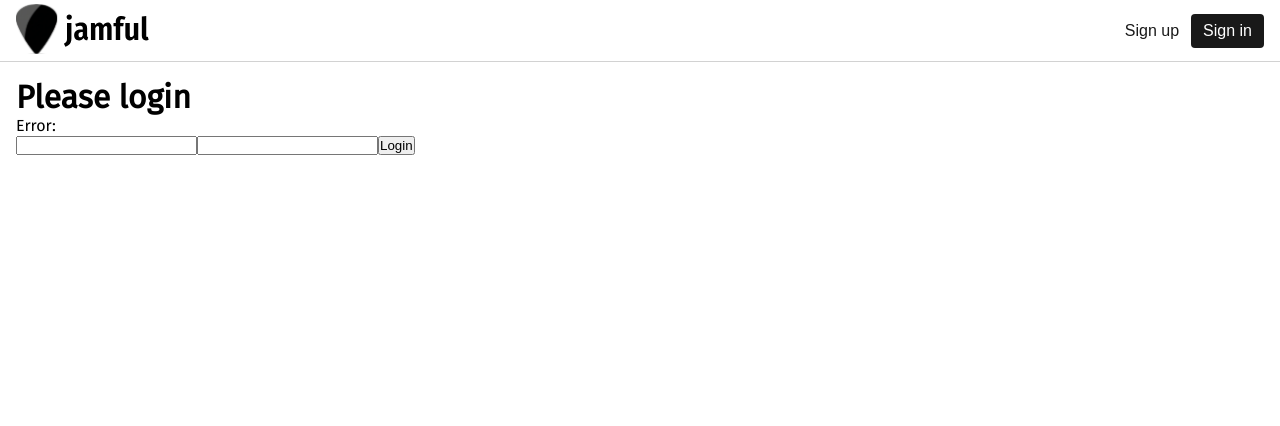
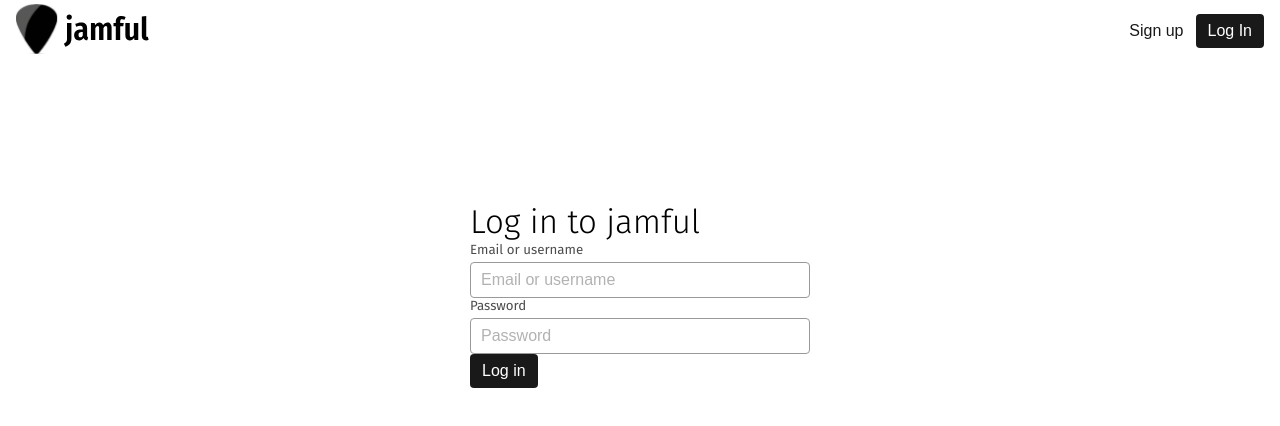
Before and after one commit to alexpogosyan/jamful, a Next.js app in the folder apps/play/: page /auth/login in a window 1280 px wide. Shown: the top 426 px of the page. Built offline with nearby package versions, Linux system fonts and the light colour scheme; no server answers.

Commit message:
Login page works

```diff
--- /dev/null
+++ b/apps/play/src/app/auth/login/page.module.css
@@ -0,0 +1,8 @@
+.mainWrapper {
+    width: 340px;
+    margin: 140px auto 0 auto;
+}
+
+.error {
+    color: #d23a3a;
+}
--- a/apps/play/src/app/auth/login/page.tsx
+++ b/apps/play/src/app/auth/login/page.tsx
@@ -4,6 +4,10 @@
 import { useRouter } from "next/navigation";
 import { login } from "../../../services/jamful";
 import { getErrorMessage } from "../../../utils/error";
+import Text from "../../../components/Text/Text";
+import { Input } from "../../../components/Input/Input";
+import { Button } from "../../../components/Button/Button";
+import styles from "./page.module.css";
 
 export default function LoginPage() {
   let [loginId, setLoginId] = useState("");
@@ -23,20 +27,27 @@
 
   return (
     <main>
-      <div>
-        <h1>Please login</h1>
-        <p>Error: {error}</p>
-        <input
-          type="text"
+      <div className={styles.mainWrapper}>
+        <Text size="h1">Log in to jamful</Text>
+        {error && <p className={styles.error}>{error}</p>}
+        <Input
           value={loginId}
-          onChange={(e) => setLoginId(e.target.value)}
-        ></input>
-        <input
-          type="password"
+          onChange={(e) => {
+            setLoginId(e.target.value);
+          }}
+          label="Email or username"
+          placeholder="Email or username"
+        />
+        <Input
           value={password}
-          onChange={(e) => setPassword(e.target.value)}
-        ></input>
-        <button onClick={handleLogin}>Login</button>
+          onChange={(e) => {
+            setPassword(e.target.value);
+          }}
+          label="Password"
+          placeholder="Password"
+        />
+
+        <Button label="Log in" onClick={handleLogin} />
       </div>
     </main>
   );
--- a/apps/play/src/components/Header/Header.module.css
+++ b/apps/play/src/components/Header/Header.module.css
@@ -3,7 +3,6 @@
     display: flex;
     justify-content: space-between;
     align-items: center;
-    border-bottom: 1px solid rgba(30, 30, 30, 0.2);
     padding: 0 1rem;
     margin-bottom: 1rem;
 }
--- a/apps/play/src/components/Header/Header.tsx
+++ b/apps/play/src/components/Header/Header.tsx
@@ -5,20 +5,35 @@
 import styles from "./Header.module.css";
 import logo from "../../../public/jamful.svg";
 import { Button } from "../Button/Button";
+import { useRouter } from "next/navigation";
 
 interface HeaderProps {
   user: User.Gettable | null;
 }
 
 export const Header = (props: HeaderProps) => {
+  const router = useRouter();
+
   return (
     <header className={styles.header}>
       <Link href="/">
         <Image src={logo} alt="logo" width={134} height={50} />
       </Link>
       <div className={styles.authButtons}>
-        <Button variant="secondary" label="Sign up" onClick={() => {}} />
-        <Button variant="primary" label="Sign in" onClick={() => {}} />
+        <Button
+          variant="secondary"
+          label="Sign up"
+          onClick={() => {
+            router.push("/auth/signup");
+          }}
+        />
+        <Button
+          variant="primary"
+          label="Log In"
+          onClick={() => {
+            router.push("/auth/login");
+          }}
+        />
       </div>
     </header>
   );
--- a/apps/play/src/services/jamful.ts
+++ b/apps/play/src/services/jamful.ts
@@ -19,14 +19,14 @@
       }),
     });
 
+    const data = await res.json();
+
     if (!res.ok) {
-      const data = await res.json();
       throw new Error(data.message);
     }
 
-    const data = await res.json();
     Cookies.set("token", data.token, { expires: 30 });
-    return await res.json();
+    return data;
   } catch (error) {
     throw error;
   }
```
